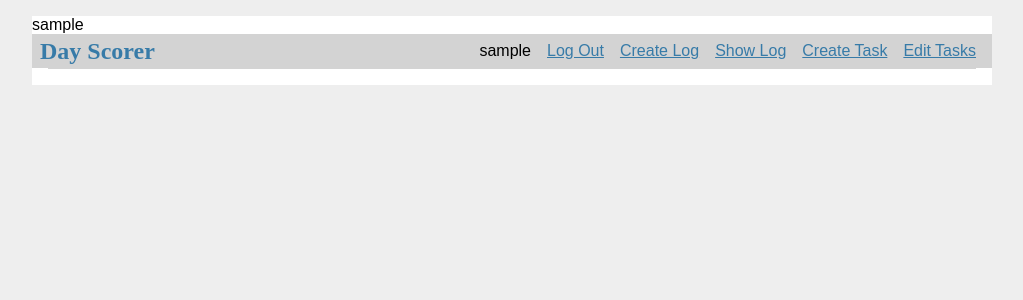
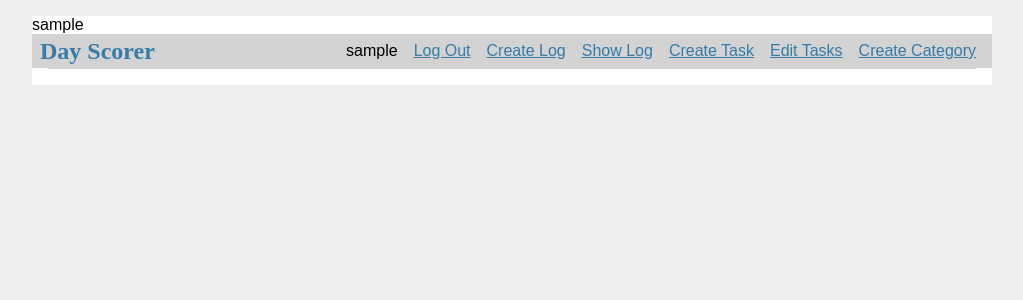
Before and after one commit to rjames711/Life_Scorer, a Flask app: page /login in a window 1280 px wide. Shown: the top 300 px of the page, without its empty margins (128-1151 px from the left). Run offline with Flask 2, Linux system fonts and the light colour scheme; the visitor is signed in with stand-in values (Sample User, id 1).

Commit message:
added functionality to create new category

```diff
--- a/Life_Scorer/__init__.py
+++ b/Life_Scorer/__init__.py
@@ -149,3 +149,12 @@ def edit_task(task_id=0):
         task = interface.get_task(task_id)
     categories = interface.get_categories()
     return render_template('edit_task.html',task=task, categories=categories)
+
+@app.route('/create_category', methods=('GET','POST'))
+@login_required
+def create_category():
+    if request.method == 'POST':
+        new_category = request.form['category']
+        interface.add_category(new_category)
+        return redirect(url_for('show_log'))
+    return render_template('create_category.html')
--- a/Life_Scorer/templates/base.html
+++ b/Life_Scorer/templates/base.html
@@ -15,6 +15,9 @@
       <li><a href="{{ url_for('show_log') }}">Show Log</a>
       <li><a href="{{ url_for('create_task') }}">Create Task</a>
       <li><a href="{{ url_for('edit_tasks') }}">Edit Tasks</a>
+      <li><a href="{{ url_for('create_category') }}">Create Category</a>
+
+
     {% else %}
       <li><a href="{{ url_for('register') }}">Register</a>
       <li><a href="{{ url_for('login') }}">Log In</a>
--- a/TODO.txt
+++ b/TODO.txt
@@ -3,8 +3,6 @@
 -Implement multiple users
 --data base file per user ex: username.db
 --Get registration page working
-
--Create pages for creating new tasks and categories
 
 -In tasks add a column for parent tasks to allow for nested sub tasks
 --Potentially implement categories in this way as special task with no parent
@@ -22,7 +20,3 @@
 
 -Figure out why time is still 4 hours off (only when run on server) when  it should be being pulled from the  client browser
 --then fix the terrible hackiness.
-
--An edit task page so you can edit the point value and whatnot
---A show task page (similar to page for logging)
---When a task is clicked brings up an edit page
```
Also changed, not shown: Life_Scorer/templates/create_category.html (added, +15 -0 lines).
